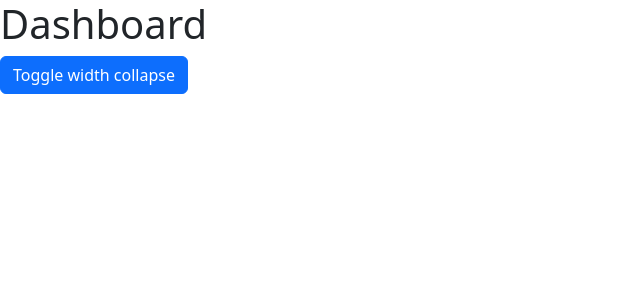
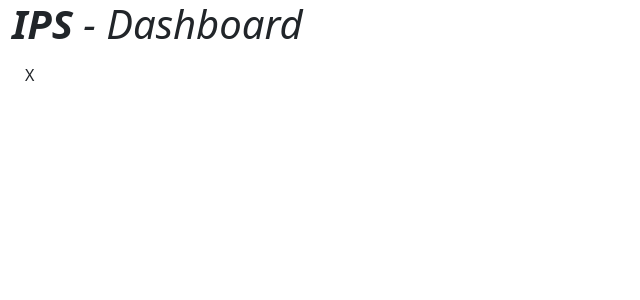
Before and after one commit to BuiKimPhat/IPS, a Django app: template web/monitorsite/monitorweb/templates/monitorweb/index.html in a window 1280 px wide. Shown: the top 300 px of the page, without its empty margins (0-640 px from the left). Run offline with Django 3.2, Linux system fonts and the light colour scheme; the template is opened without the code that fills it, so the values that code supplies are empty; some libraries are stand-ins or nearby versions.

Commit message:
Edit index.html

```diff
--- a/web/monitorsite/monitorweb/templates/monitorweb/index.html
+++ b/web/monitorsite/monitorweb/templates/monitorweb/index.html
@@ -10,11 +10,15 @@
 </head>
 
 <body>
-    <h1>Dashboard</h1>
+    <div class="container-fluid d-flex">
+        <h1><i><b>IPS</b> - Dashboard</i></h1>
+    </div>
+    <div class="container-fluid d-flex">
+        <div class="">
             <p>
-        <button class="btn btn-primary" type="button" data-bs-toggle="collapse" data-bs-target="#collapseWidthExample"
+                <button class="btn" type="button" data-bs-toggle="collapse" data-bs-target="#collapseWidthExample"
                     aria-expanded="false" aria-controls="collapseWidthExample">
-            Toggle width collapse
+                    X
                 </button>
             </p>
             <div style="min-height: 120px;">
@@ -25,6 +29,11 @@
                     </div>
                 </div>
             </div>
+        </div>
+        <div class="container w-100">
+            <h1 class="text-center"></h1>
+        </div>
+    </div>
 </body>
 
 </html>
```
Lines whose indentation alone changed are shown as unchanged.
